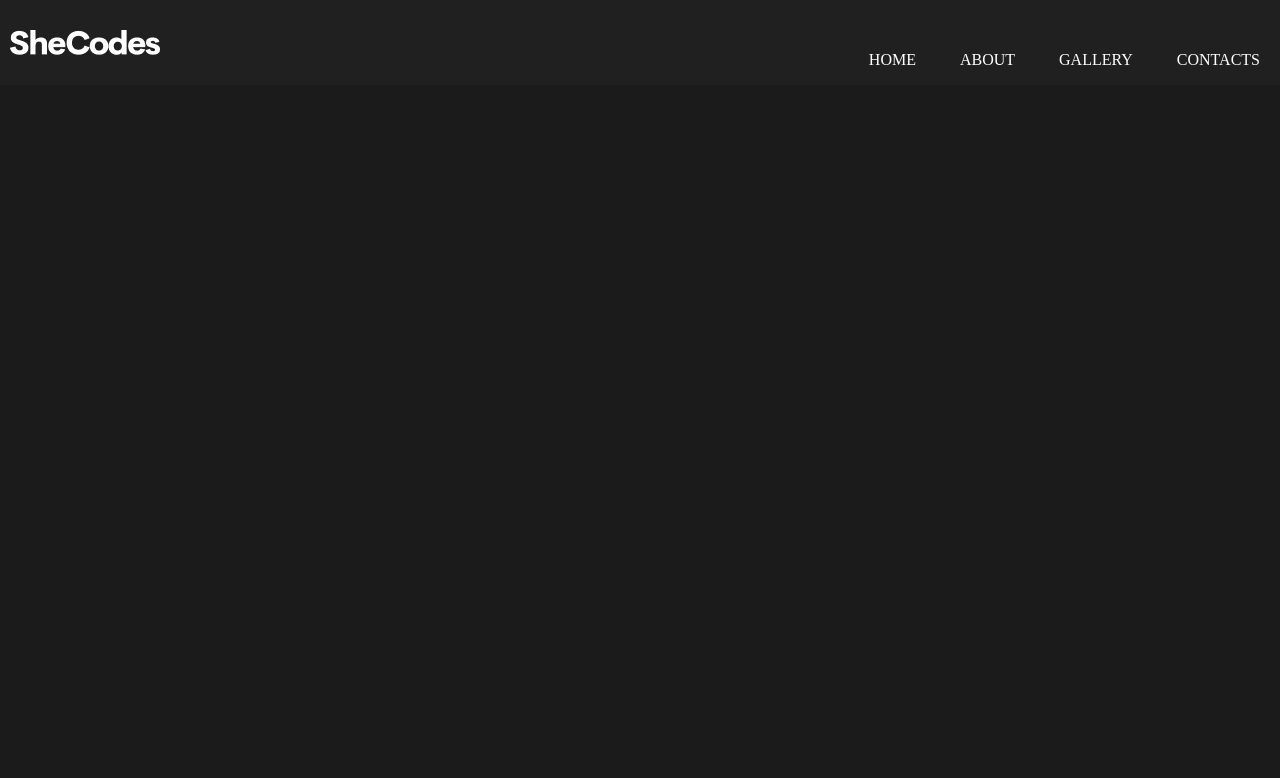
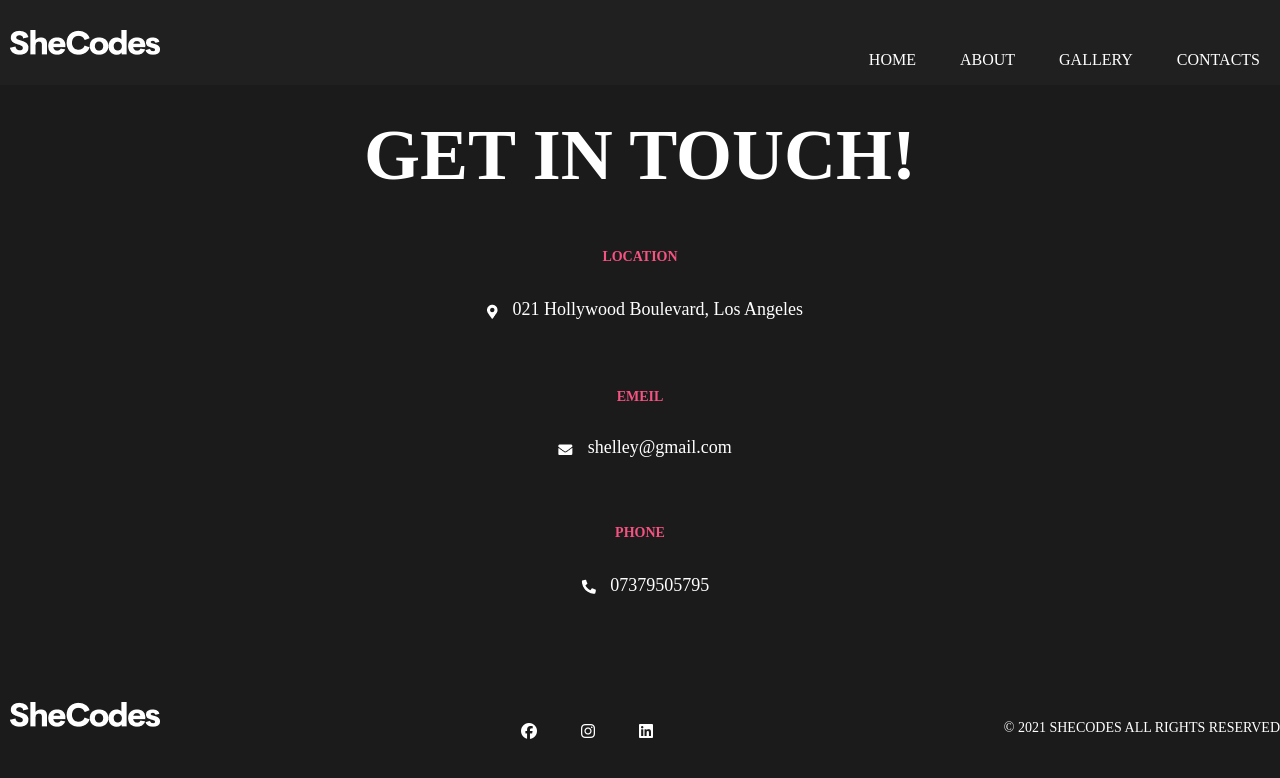
Before and after one commit to UkrValentyna/Photografer-portfolio, a plain HTML site: page contacts.html in a window 1280 px wide. Drawn offline with nearby package versions, Linux system fonts and the light colour scheme.

Commit message:
created contact page

```diff
--- a/contacts.html
+++ b/contacts.html
@@ -37,5 +37,31 @@
         <a href="/contacts.html" title="Contact Shelley">Contacts</a>
       </div>
     </nav>
-    <div class="contact-section"></div>
+    <h1 class="text-center mt-3">Get in touch!</h1>
+    <div class="contact-section text-center">
+      <h4>Location</h4>
+      <span ><img src="/images/location.png" alt="">
+       021 Hollywood Boulevard, Los Angeles</span>
+
+        <h4>Emeil</h4>
+      <span ><img src="/images/meil.png" alt="Emeil">
+       shelley@gmail.com</span>
+
+        <h4> Phone</h4>
+      <span ><img src="/images/phone.png" alt="">
+      07379505795</span>
+    </div>
+    <footer class="d-flex justify-content-between mt-5 contact-footer">
+      <img src="/images/She Codes.png" alt="Logo" class="d-none d-md-block" />
+      <div class="social-links mt-5">
+        <a href="http://facebook.com"><i class="fa-brands fa-facebook"></i></a>
+        <a href="http://instagram.com"
+          ><i class="fa-brands fa-instagram"></i
+        ></a>
+        <a href="http://fa-linkedin.com">
+          <i class="fa-brands fa-linkedin"></i
+        ></a>
+      </div>
+      <h3 class="mt-5">© 2021 SheCodes All rights reserved</h3>
+    </footer>
 </html>
--- a/css/styles.css
+++ b/css/styles.css
@@ -111,6 +111,15 @@ img {
   margin-top: 30px;
 }
 
+.contact-section h4{
+font-size: 14px;
+}
+
+.contact-section span{
+font-size: 18px;
+}
+
+
 @media only screen and (max-width: 800px) {
   header {
     padding: 120px 60px;
@@ -133,6 +142,12 @@ img {
   h1.text-center{
     margin-top: 20px;
   }
+
+  .contact-footer{
+
+  margin-top: 60px;
+}
+
 }
 
 @media only screen and (max-width: 600px) {
```
Also changed, not shown: images/location.png (added), images/meil.png (added), images/phone.png (added).
